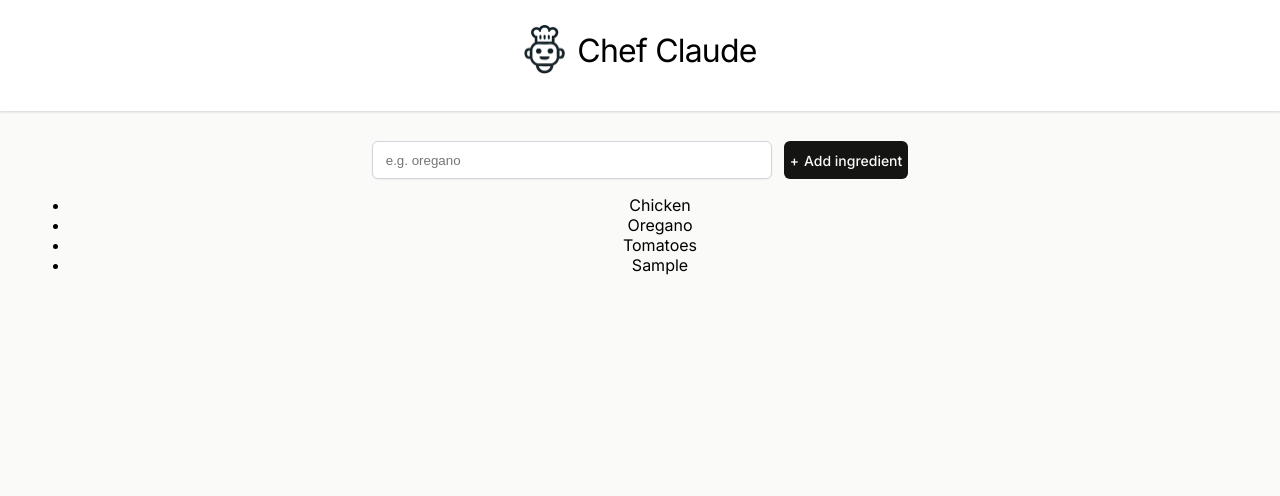
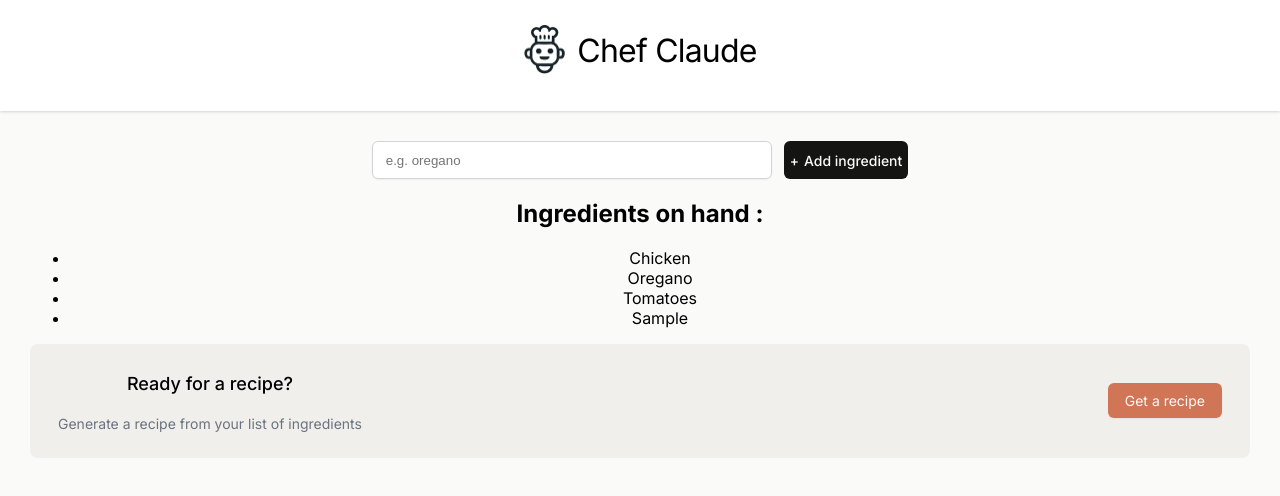
Before and after one commit to 19parke/study, a React (Vite) app in the folder chef_claude_project/: page / in a window 1280 px wide. Both pictures are taken after typing "Sample" into the empty fields and a click on the button "Add ingredient". Shown: the top 496 px of the page. Built offline with nearby package versions, Linux system fonts and the light colour scheme.

Commit message:
[React State] Chef Claude Project Added

```diff
--- a/chef_claude_project/src/components/Main.jsx
+++ b/chef_claude_project/src/components/Main.jsx
@@ -4,6 +4,8 @@ export default function Main(){
     const ingredients = ["Chicken", "Oregano", "Tomatoes"]
 
     const [ingredient, setIngredient] = React.useState(ingredients);
+
+    const [recipeShown, setRecipeShow] = React.useState(false)
 
 
     const ingredientListItems = ingredient.map(ingredient => (
@@ -18,6 +20,10 @@ export default function Main(){
         setIngredient(prevIngredients => [...prevIngredients, newIngredient])
     }
 
+    function toggleRecipeShown(){
+        setRecipeShow(!recipeShown)
+    }
+
     return (
         <main>
             <form action={handleSubmit} className="add-ingredient-form">
@@ -29,9 +35,49 @@ export default function Main(){
                 />
                 <button>Add ingredient</button>
             </form>
-            <ul>
-                {ingredientListItems}
-            </ul>
+           {ingredient.length > 0 && <section>
+                <h2>Ingredients on hand : </h2>
+                <ul className="ingredients-list" aria-live="polite">{ingredientListItems}</ul>
+                {ingredient.length > 3 ? <div className="get-recipe-container">
+                    <div>
+                        <h3>Ready for a recipe?</h3>
+                        <p>Generate a recipe from your list of ingredients</p>
+                    </div>
+                    <button onClick={toggleRecipeShown}>Get a recipe</button>
+                </div> : null}
+            </section>}
+            {recipeShown && <section>
+                <h2>Chef Claude Recommends:</h2>
+                <article className="suggested-recipe-container" aria-live="polite">
+                    <p>Based on the ingredients you have available, I would recommend making a simple a delicious <strong>Beef Bolognese Pasta</strong>. Here is the recipe:</p>
+                    <h3>Beef Bolognese Pasta</h3>
+                    <strong>Ingredients:</strong>
+                    <ul>
+                        <li>1 lb. ground beef</li>
+                        <li>1 onion, diced</li>
+                        <li>3 cloves garlic, minced</li>
+                        <li>2 tablespoons tomato paste</li>
+                        <li>1 (28 oz) can crushed tomatoes</li>
+                        <li>1 cup beef broth</li>
+                        <li>1 teaspoon dried oregano</li>
+                        <li>1 teaspoon dried basil</li>
+                        <li>Salt and pepper to taste</li>
+                        <li>8 oz pasta of your choice (e.g., spaghetti, penne, or linguine)</li>
+                    </ul>
+                    <strong>Instructions:</strong>
+                    <ol>
+                        <li>Bring a large pot of salted water to a boil for the pasta.</li>
+                        <li>In a large skillet or Dutch oven, cook the ground beef over medium-high heat, breaking it up with a wooden spoon, until browned and cooked through, about 5-7 minutes.</li>
+                        <li>Add the diced onion and minced garlic to the skillet and cook for 2-3 minutes, until the onion is translucent.</li>
+                        <li>Stir in the tomato paste and cook for 1 minute.</li>
+                        <li>Add the crushed tomatoes, beef broth, oregano, and basil. Season with salt and pepper to taste.</li>
+                        <li>Reduce the heat to low and let the sauce simmer for 15-20 minutes, stirring occasionally, to allow the flavors to meld.</li>
+                        <li>While the sauce is simmering, cook the pasta according to the package instructions. Drain the pasta and return it to the pot.</li>
+                        <li>Add the Bolognese sauce to the cooked pasta and toss to combine.</li>
+                        <li>Serve hot, garnished with additional fresh basil or grated Parmesan cheese if desired.</li>
+                    </ol>
+                </article>
+            </section>}
         </main>
     )
 }
--- a/chef_claude_project/src/index.css
+++ b/chef_claude_project/src/index.css
@@ -72,3 +72,47 @@ main {
   content: "+";
   margin-right: 5px;
 }
+
+.get-recipe-container {
+    display: flex;
+    justify-content: space-between;
+    align-items: center;
+    border-radius: 8px;
+    background: #F0EFEB;
+    padding: 10px 28px;
+}
+
+.get-recipe-container h3 {
+    font-size: 1.125rem;
+    font-weight: 500;
+    line-height: 24px;
+}
+
+.get-recipe-container p {
+    color: #6B7280;
+    font-size: 0.875rem;
+    line-height: 20px;
+}
+
+.get-recipe-container button {
+    border: none;
+    border-radius: 6px;
+    background: #D17557;
+    box-shadow: 0px 1px 2px 0px rgba(0, 0, 0, 0.05);
+    color: #FAFAF8;
+    padding: 9px 17px;
+    font-family: Inter, sans-serif;
+    font-size: 0.875rem;
+    cursor: pointer;
+}
+
+.suggested-recipe-container {
+    color: #475467;
+    line-height: 28px;
+    font-size: 1.125rem;
+    font-weight: 400;
+}
+
+.suggested-recipe-container ul li, .suggested-recipe-container ol li {
+    margin-bottom: 8px;
+}
```
